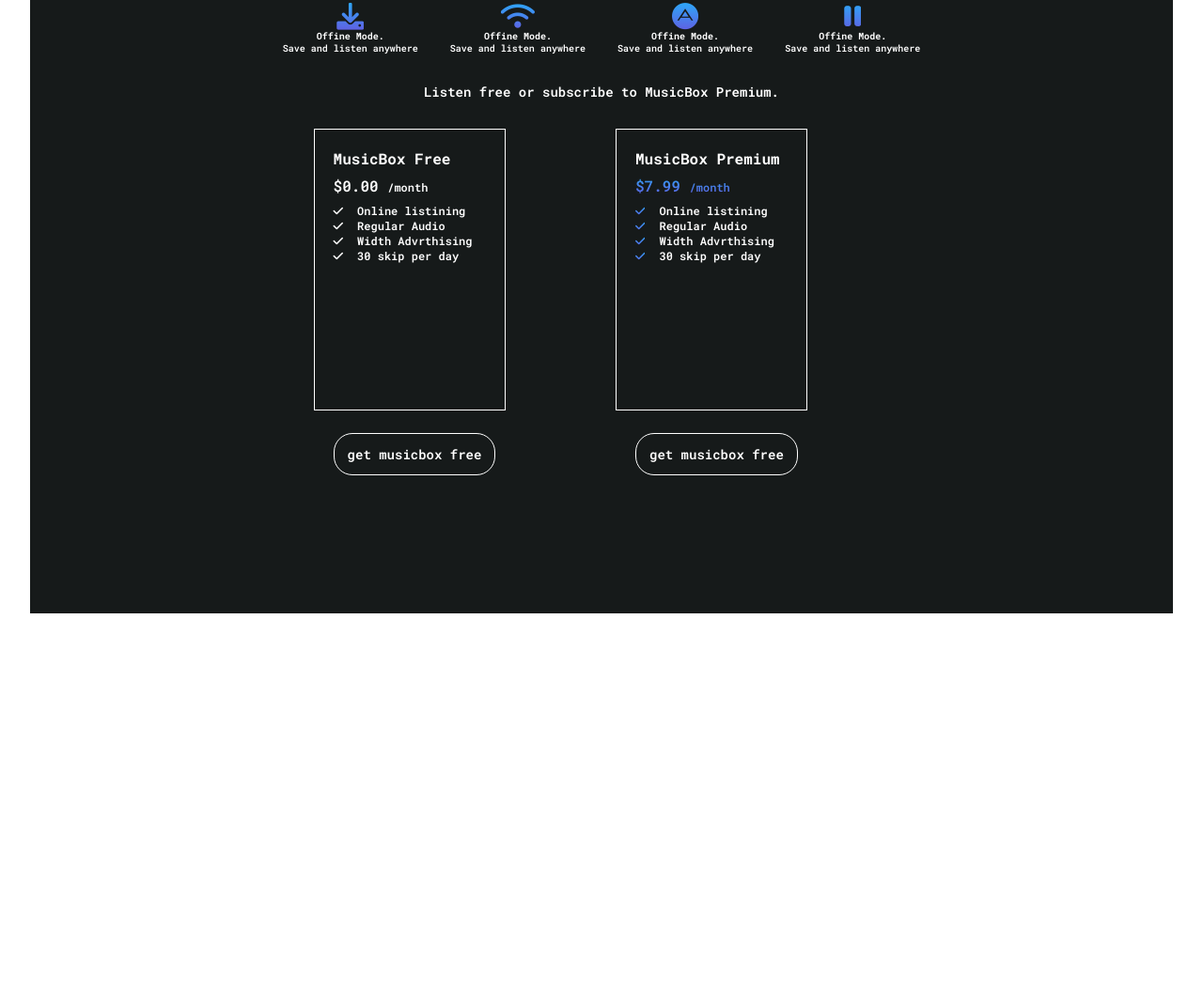
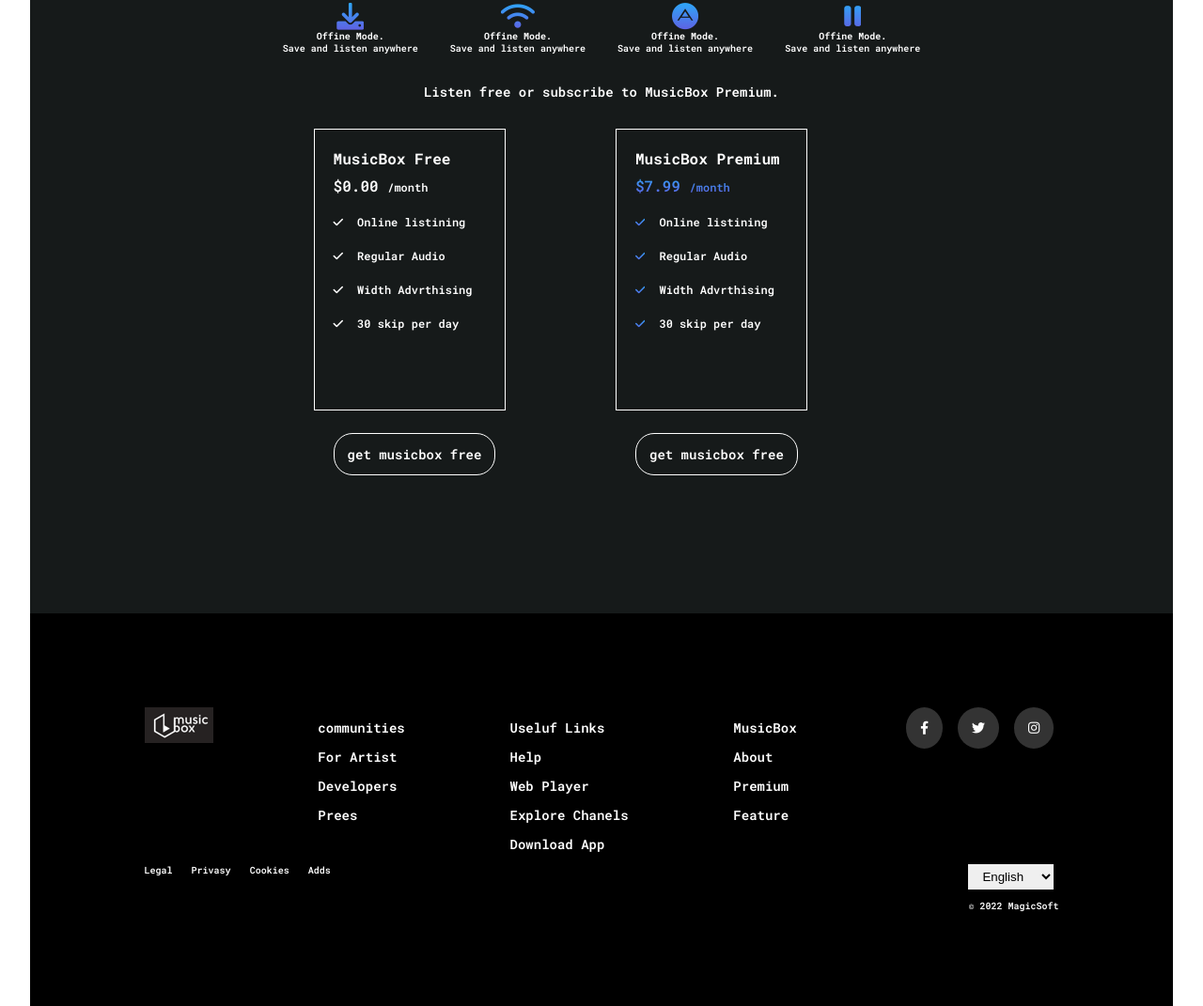
Before and after one commit to TurdaliyevJoraqozi/music-website, a website: page index.html in a window 1280 px wide. Shown: the part 2387-3458 px from the top of the page at 94% size. Before the commit the page ends 3040 px from the top, so only its background shows below. Drawn offline with Linux system fonts and the light colour scheme.

Commit message:
started home page

```diff
--- a/index.html
+++ b/index.html
@@ -142,6 +142,61 @@
         </div>
       </section>
     </main>
-    <footer></footer>
+    <footer>
+      <div class="container footer">
+        <div class="logo">
+          <img src="./images/landing__logo.PNG" alt="landing__logo.PNG" />
+        </div>
+
+        <div class="footer--menus">
+          <ul>
+            <li><a href="#">communities</a></li>
+            <li><a href="#">For Artist</a></li>
+            <li><a href="#">Developers</a></li>
+            <li><a href="#">Prees</a></li>
+          </ul>
+        </div>
+        <div class="footer--menus">
+          <ul>
+            <li><a href="#">Useluf Links</a></li>
+            <li><a href="#">Help</a></li>
+            <li><a href="#">Web Player</a></li>
+            <li><a href="#">Explore Chanels</a></li>
+            <li><a href="#">Download App</a></li>
+          </ul>
+        </div>
+        <div class="footer--menus">
+          <ul>
+            <li><a href="#">MusicBox</a></li>
+            <li><a href="#">About</a></li>
+            <li><a href="#">Premium</a></li>
+            <li><a href="#">Feature</a></li>
+          </ul>
+        </div>
+        <div class="footer--icons">
+          <i class="fa-brands fa-facebook-f"></i>
+          <i class="fa-brands fa-twitter"></i>
+          <i class="fa-brands fa-instagram"></i>
+        </div>
+      </div>
+      <div class="comment container">
+        <div class="comment__list--1">
+          <ul>
+            <li><a href="#">Legal</a></li>
+            <li><a href="#">Privasy</a></li>
+            <li><a href="#">Cookies</a></li>
+            <li><a href="#">Adds</a></li>
+          </ul>
+        </div>
+        <div class="comment__list--2">
+          <select name="" id="">
+            <option value="">English</option>
+            <option value="">Russion</option>
+            <option value="">Uzbek</option>
+          </select>
+          <p>&copy; 2022 MagicSoft</p>
+        </div>
+      </div>
+    </footer>
   </body>
 </html>
--- a/sass/base/_typography.scss
+++ b/sass/base/_typography.scss
@@ -72,3 +72,36 @@
   font-size: 1.4rem;
   padding: 3rem 0;
 }
+.comment {
+  display: flex;
+  justify-content: space-between;
+  &__list {
+    &--1 {
+      ul {
+        display: flex;
+        li {
+          margin-right: 2rem;
+          a {
+            color: $color-white;
+            transition: 0.5s ease-in-out;
+            &:hover {
+              color: coral;
+            }
+          }
+        }
+      }
+    }
+    &--2 {
+      select {
+        border: none;
+        outline: none;
+        padding: 0.5rem 1.1rem;
+      }
+      p {
+        text-align: center;
+        color: $color-white;
+        margin-top: 1.1rem;
+      }
+    }
+  }
+}
--- a/sass/components/_card.scss
+++ b/sass/components/_card.scss
@@ -20,6 +20,7 @@
     margin-top: 2 rem;
     li {
       font-size: 1.2rem;
+      margin: 2rem 0;
     }
     i {
       margin-right: 1.5rem;
--- /dev/null
+++ b/sass/layout/_footer.scss
@@ -0,0 +1,51 @@
+footer {
+  background-color: black;
+  width: 95vw;
+  display: block;
+  margin: 0 auto;
+  padding: 10rem 0;
+}
+.footer {
+  display: flex;
+  justify-content: space-between;
+  &--menus {
+    ul {
+      transition: all 1.8s;
+      li {
+        transition: all 1.8s;
+        margin: 1.2rem 0;
+        a {
+          color: $color-white;
+          font-size: 1.4rem;
+          transition: 0.5s ease-in-out;
+
+          &:hover {
+            background-image: linear-gradient(to bottom, #2da7f8, #5f61e3);
+            color: transparent;
+            background-clip: text;
+            -webkit-background-clip: text;
+            background-color: #333;
+          }
+        }
+      }
+    }
+  }
+  &--icons {
+    i {
+      color: $color-white;
+      font-size: 1.4rem;
+      padding: 1.5rem;
+      border-radius: 50%;
+      background-color: #333;
+      transition: 0.5s ease-in-out;
+      margin: 0 0.5rem;
+      &:hover {
+        background-image: linear-gradient(to bottom, #2da7f8, #5f61e3);
+        color: transparent;
+        background-clip: text;
+        -webkit-background-clip: text;
+        background-color: #333;
+      }
+    }
+  }
+}
--- a/sass/main.scss
+++ b/sass/main.scss
@@ -3,6 +3,7 @@
 @import "base/reset";
 @import "layout/navigation";
 @import "layout/header";
+@import "layout/footer";
 @import "base/typography";
 @import "pages/landing";
 @import "components/icons";
--- a/sass/pages/_landing.scss
+++ b/sass/pages/_landing.scss
@@ -31,6 +31,7 @@
     display: block;
     margin: 0 auto;
     padding: 0 10rem;
+
     &-icons {
       padding: 0 6rem;
       margin-top: 4rem;
```
Also changed, not shown: home.html (added, +11 -0 lines), css/style.css.
